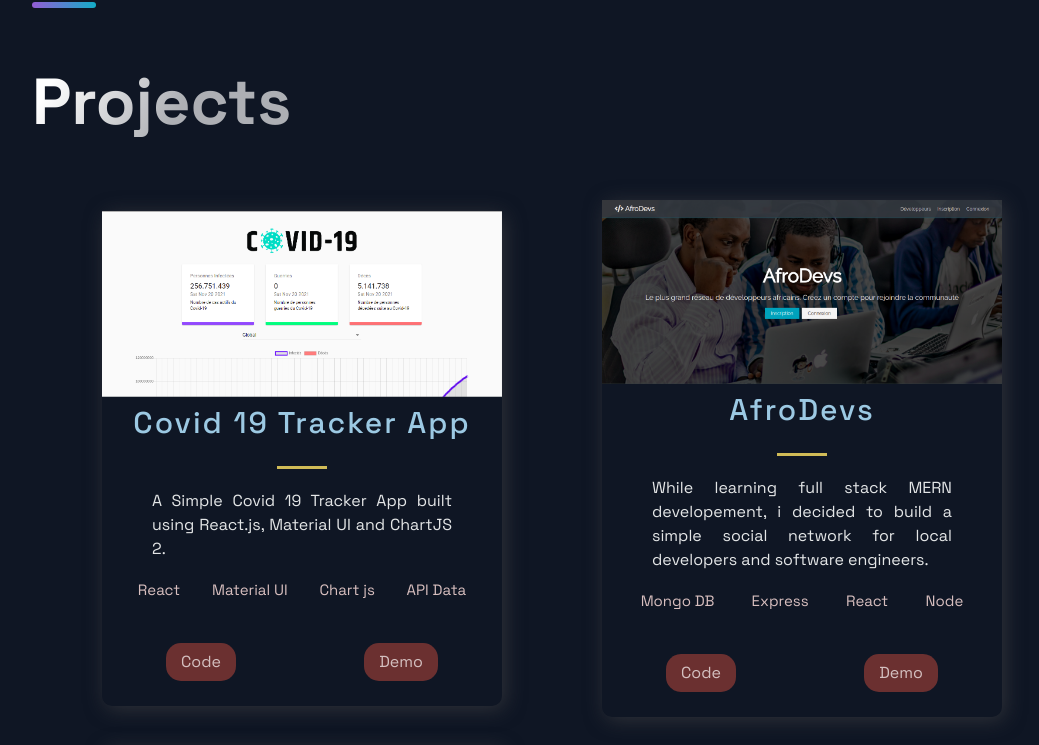
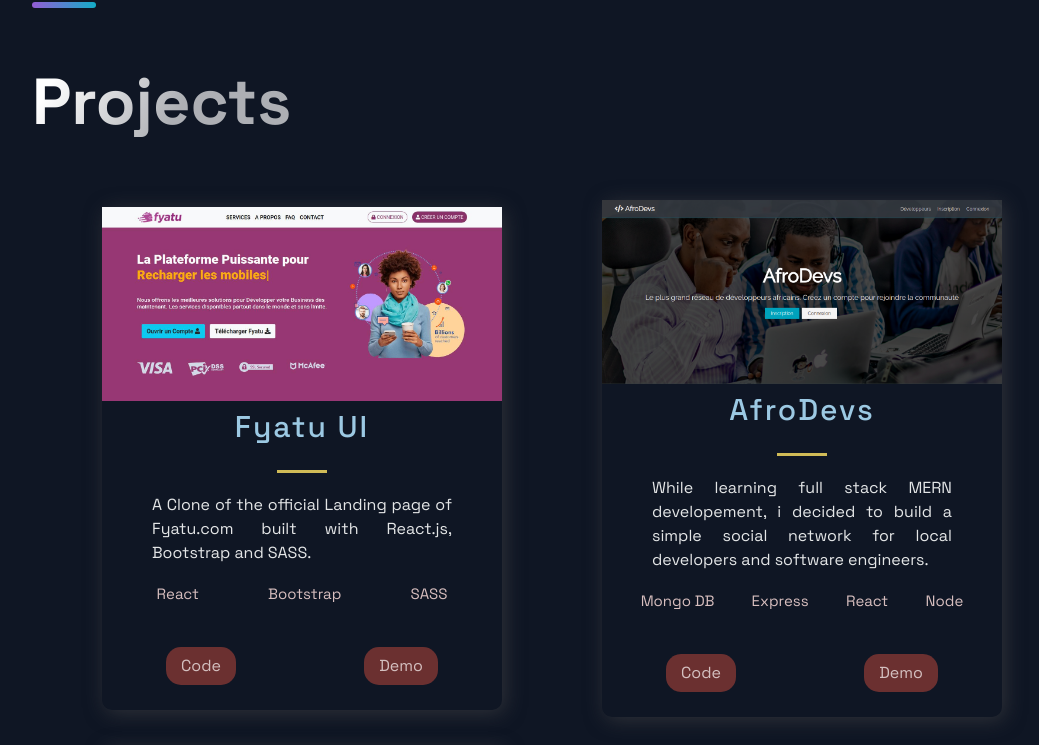
Before and after one commit to josumung999/jmung, a Next.js app: page / in a window 1280 px wide. Shown: the part 644-1389 px from the top of the page, without its empty margins (88-1127 px from the left). Built offline with nearby package versions, Linux system fonts and the light colour scheme.

Commit message:
Adding fyatu to my project list

```diff
--- a/src/components/Projects/Projects.js
+++ b/src/components/Projects/Projects.js
@@ -41,8 +41,8 @@
             </TagList>
           </div>
           <UtilityList>
-            <ExternalLinks href={visit}>Code</ExternalLinks>
-            <ExternalLinks href={source}>Demo</ExternalLinks>
+            <ExternalLinks href={source}>Code</ExternalLinks>
+            <ExternalLinks href={visit}>Demo</ExternalLinks>
           </UtilityList>
         </BlogCard>
       ))}
--- a/src/constants/constants.js
+++ b/src/constants/constants.js
@@ -1,11 +1,11 @@
 export const projects = [
   {
-    title: 'Covid 19 Tracker App',
-    description: "A Simple Covid 19 Tracker App built using React.js, Material UI and ChartJS 2.",
-      image: '/images/Covid-19.png',
-      tags: ['React', 'Material UI', 'Chart js', 'API Data'],
-    source: 'https://github.com/josumung999/traceur-covid-19/',
-    visit: 'https://traceur-covid-19.netlify.app',
+    title: 'Fyatu UI',
+    description: "A Clone of the official Landing page of Fyatu.com built with React.js, Bootstrap and SASS.",
+      image: '/images/fyatu.jpg',
+      tags: ['React', 'Bootstrap', 'SASS',],
+    source: 'https://github.com/josumung999/fyatu-ui',
+    visit: 'https://fyatu-ui-react.netlify.app',
     id: 0,
   },
   {
```
Also changed, not shown: public/images/fyatu.jpg (added).
